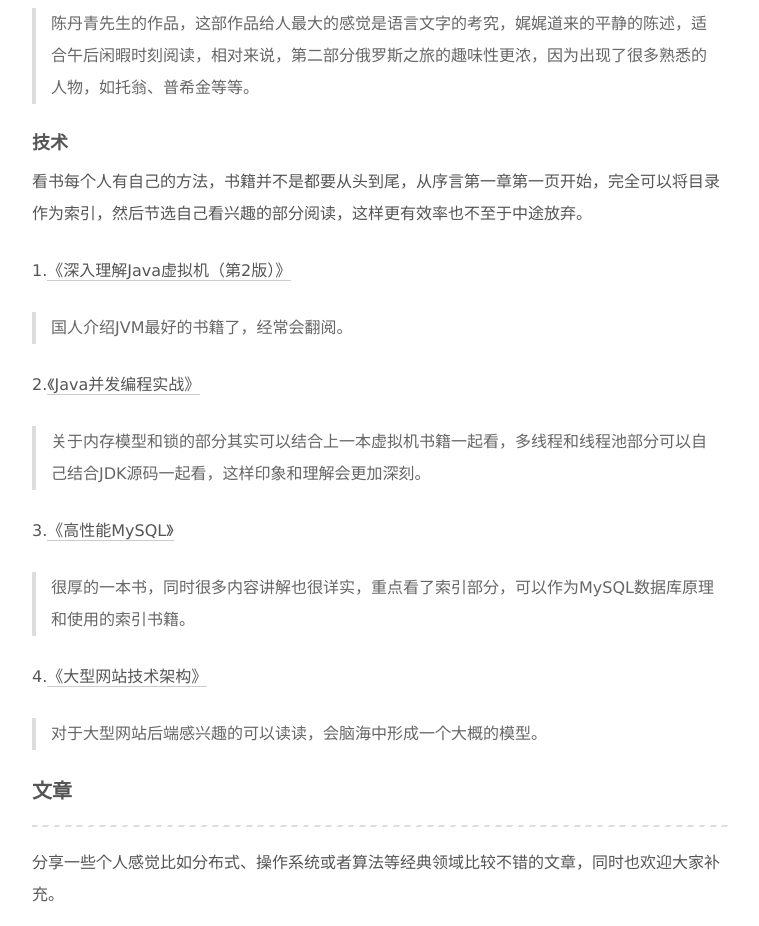
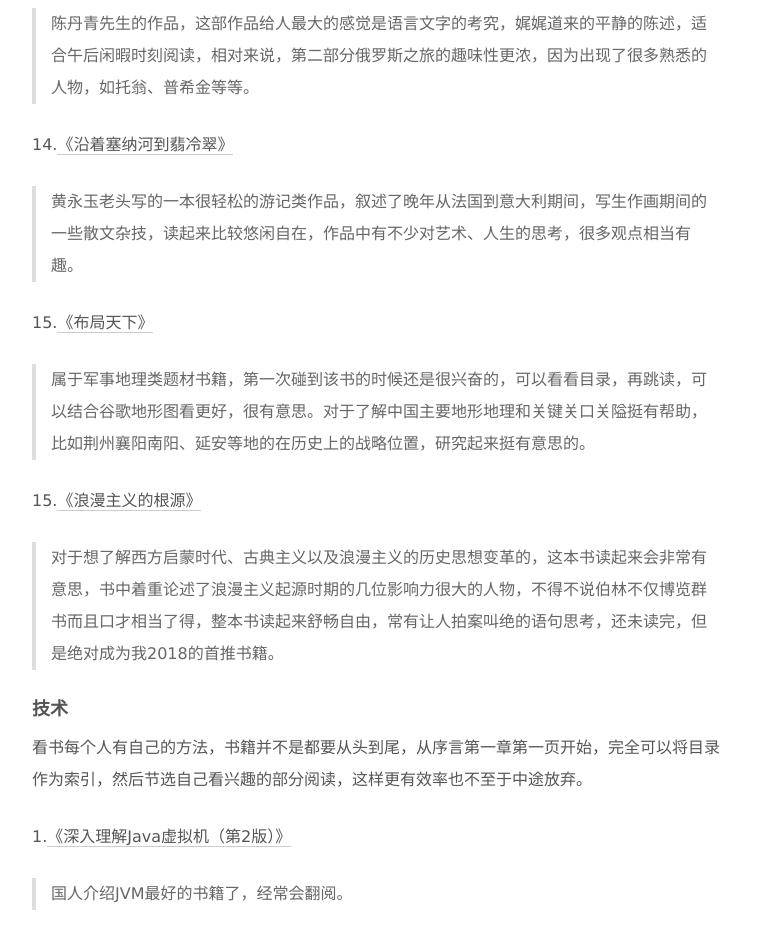
Before and after one commit to zouzls/zouzls.github.io, a plain HTML site: page recommends/index.html in a window 1280 px wide. Shown: the part 2120-3046 px from the top of the page, without its empty margins (258-1017 px from the left). Drawn offline with Linux system fonts and the light colour scheme; some packages are replaced by stand-ins of ours; a script that the page names is missing.

Commit message:
Site updated: 2018-02-23 21:46:38

```diff
--- a/css/main.css
+++ b/css/main.css
@@ -1672,7 +1672,7 @@ pre .javascript .function {
   width: 4px;
   height: 4px;
   border-radius: 50%;
-  background: #297350;
+  background: #d5af81;
 }
 .links-of-blogroll {
   font-size: 13px;
--- a/recommends/index.html
+++ b/recommends/index.html
@@ -66,7 +66,7 @@
 <meta property="og:site_name" content="Gs Chen&#39;s blog">
 <meta property="og:description" content="书籍 旨在分享一些个人觉得值得不错的书籍，当然，人在不同的年龄会有不同的阅读喜好和口味，大学期间偏爱文史哲，现在阅读书籍则更加广泛些，比如叙述学、编剧心理学、营造法式等等，感觉有意思的都会翻一翻。下面的分享是基于我个人印象比较深刻或者觉得比较好的书籍，同时期待各位的补充。 文史哲1.《写在人生边上/人生边上的边上/石语》  一直偏爱钱老爷子的杂论，语句诙谐，有字字珠玑之感。  2.《苏东坡传》">
 <meta property="og:locale" content="en">
-<meta property="og:updated_time" content="2017-03-27T05:35:02.000Z">
+<meta property="og:updated_time" content="2018-02-23T13:39:56.000Z">
 <meta name="twitter:card" content="summary">
 <meta name="twitter:title" content="recommends">
 <meta name="twitter:description" content="书籍 旨在分享一些个人觉得值得不错的书籍，当然，人在不同的年龄会有不同的阅读喜好和口味，大学期间偏爱文史哲，现在阅读书籍则更加广泛些，比如叙述学、编剧心理学、营造法式等等，感觉有意思的都会翻一翻。下面的分享是基于我个人印象比较深刻或者觉得比较好的书籍，同时期待各位的补充。 文史哲1.《写在人生边上/人生边上的边上/石语》  一直偏爱钱老爷子的杂论，语句诙谐，有字字珠玑之感。  2.《苏东坡传》">
@@ -274,6 +274,18 @@
 <p>13.<a href="https://book.douban.com/subject/25804649/" target="_blank" rel="external">《无知的游历》</a></p>
 <blockquote>
 <p>陈丹青先生的作品，这部作品给人最大的感觉是语言文字的考究，娓娓道来的平静的陈述，适合午后闲暇时刻阅读，相对来说，第二部分俄罗斯之旅的趣味性更浓，因为出现了很多熟悉的人物，如托翁、普希金等等。</p>
+</blockquote>
+<p>14.<a href="https://book.douban.com/subject/1933931/" target="_blank" rel="external">《沿着塞纳河到翡冷翠》</a></p>
+<blockquote>
+<p>黄永玉老头写的一本很轻松的游记类作品，叙述了晚年从法国到意大利期间，写生作画期间的一些散文杂技，读起来比较悠闲自在，作品中有不少对艺术、人生的思考，很多观点相当有趣。</p>
+</blockquote>
+<p>15.<a href="https://book.douban.com/subject/1207500/" target="_blank" rel="external">《布局天下》</a></p>
+<blockquote>
+<p>属于军事地理类题材书籍，第一次碰到该书的时候还是很兴奋的，可以看看目录，再跳读，可以结合谷歌地形图看更好，很有意思。对于了解中国主要地形地理和关键关口关隘挺有帮助，比如荆州襄阳南阳、延安等地的在历史上的战略位置，研究起来挺有意思的。</p>
+</blockquote>
+<p>15.<a href="https://book.douban.com/subject/3003032/" target="_blank" rel="external">《浪漫主义的根源》</a></p>
+<blockquote>
+<p>对于想了解西方启蒙时代、古典主义以及浪漫主义的历史思想变革的，这本书读起来会非常有意思，书中着重论述了浪漫主义起源时期的几位影响力很大的人物，不得不说伯林不仅博览群书而且口才相当了得，整本书读起来舒畅自由，常有让人拍案叫绝的语句思考，还未读完，但是绝对成为我2018的首推书籍。</p>
 </blockquote>
 <h4 id="技术"><a href="#技术" class="headerlink" title="技术"></a>技术</h4><p>看书每个人有自己的方法，书籍并不是都要从头到尾，从序言第一章第一页开始，完全可以将目录作为索引，然后节选自己看兴趣的部分阅读，这样更有效率也不至于中途放弃。</p>
 <p>1.<a href="https://book.douban.com/subject/24722612/" target="_blank" rel="external">《深入理解Java虚拟机（第2版）》</a></p>
```
Also changed, not shown: 2017/03/29/SpringStart/index.html (+4 -4 lines), 2017/12/31/The-Review-of-2017-and-The-Prospect-of-2018/index.html (+5 -5 lines), index.html (+1 -1 lines).
